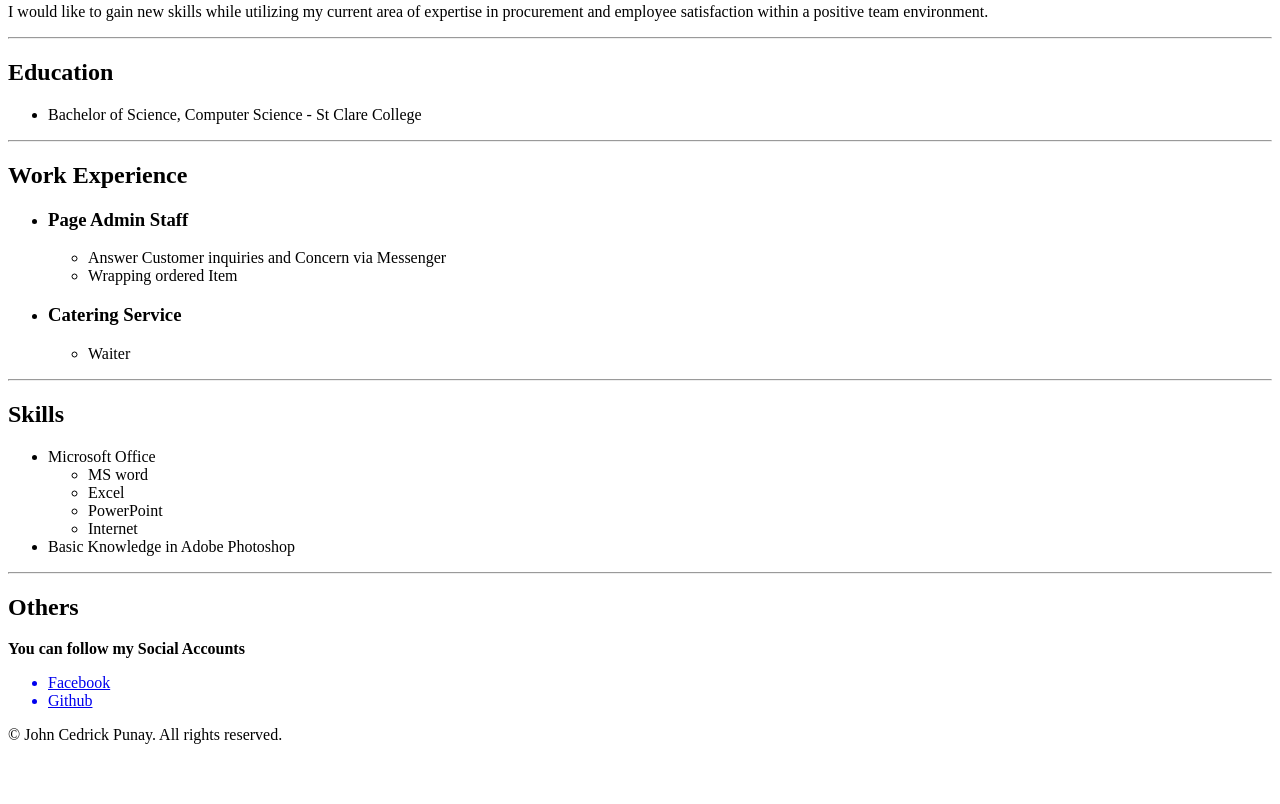
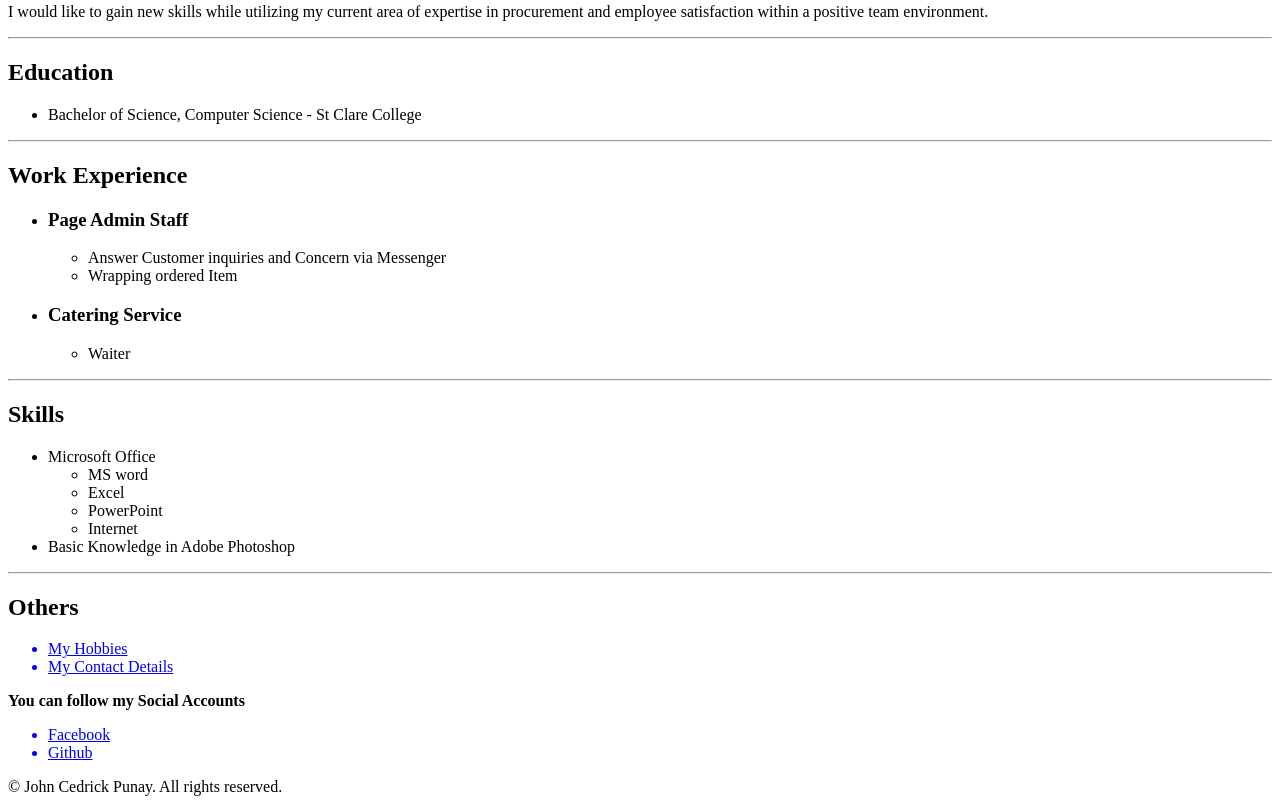
Before and after one commit to cedrick1772/my-portfolio, a plain HTML site: page index.html in a window 1280 px wide. Shown: the part 312-1116 px from the top of the page. Before the commit the page ends 1064 px from the top, so only its background shows below. Drawn offline with Linux system fonts and the light colour scheme.

Commit message:
index.html

```diff
--- a/index.html
+++ b/index.html
@@ -52,6 +52,14 @@
     </ul>
     <hr />
     <h2>Others</h2>
+    <ul>
+      <a href="https://cedrick1772.github.io/Hobby/" target="_blank"
+        ><li>My Hobbies</li></a
+      >
+      <a href="https://cedrick1772.github.io/Contact/" target="_blank"
+        ><li>My Contact Details</li></a
+      >
+    </ul>
     <b>You can follow my Social Accounts</b>
     <ul>
       <a href="https://www.facebook.com/johncedrick.punay.7" target="_blank"
```
